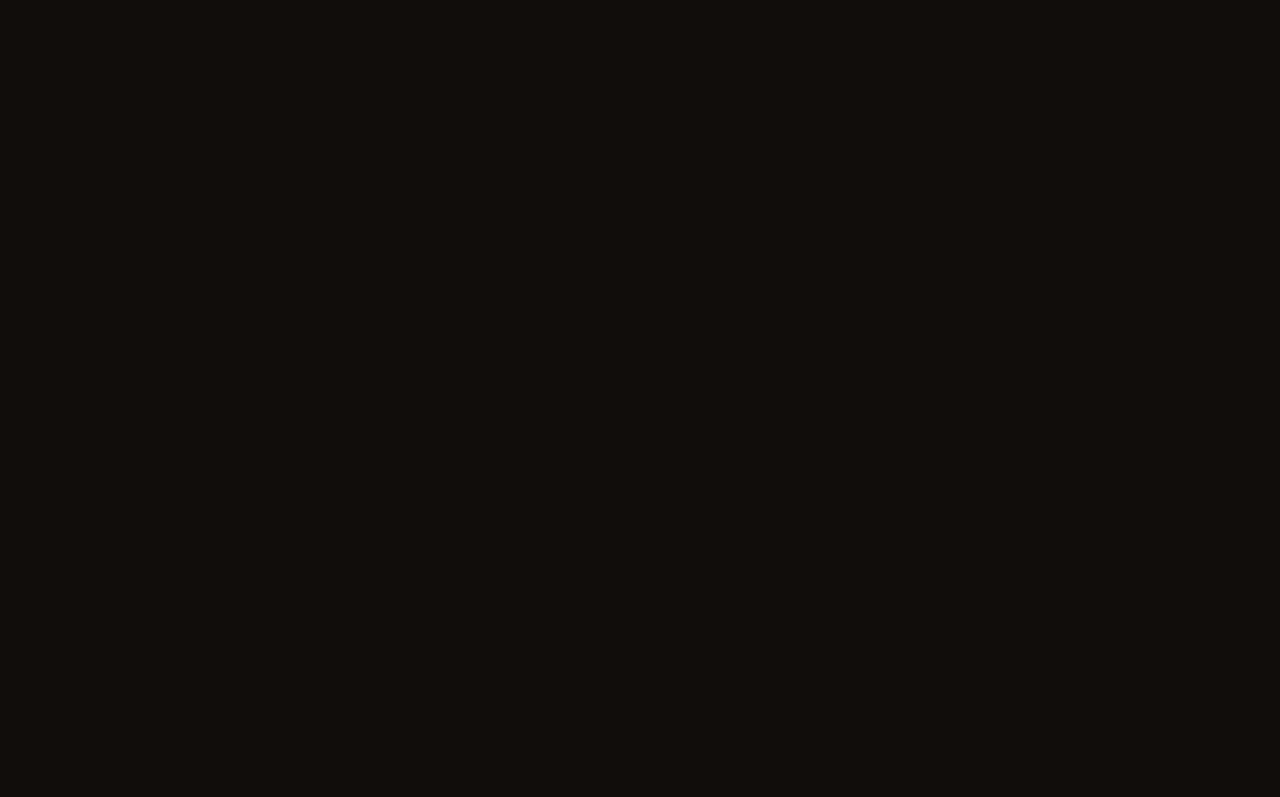
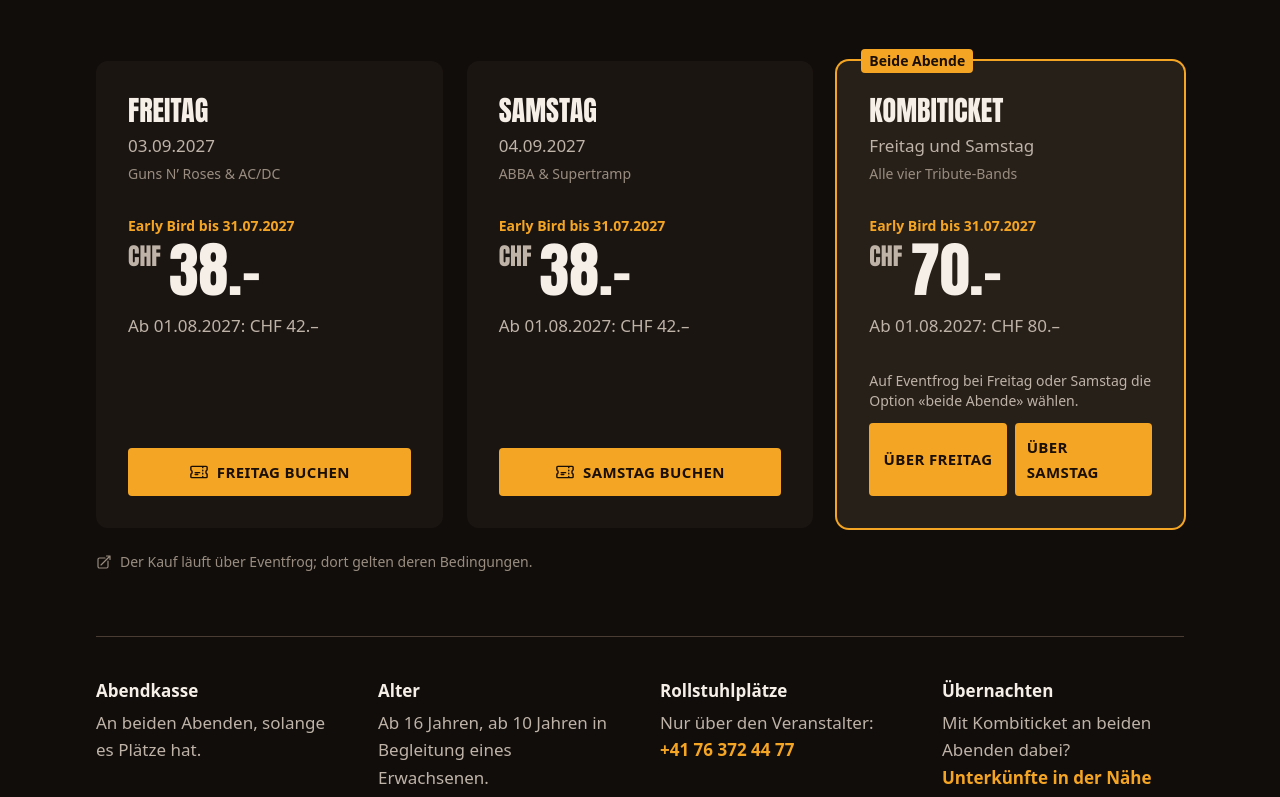
Before and after one commit to RobHa93/tribute_night, a React (Vite) app: page /tickets in a window 1280 px wide. Before the commit this address had no page. Shown: the part 303-1100 px from the top of the page. Before the commit the page ends 800 px from the top, so only its background shows below. Built offline with nearby package versions, Linux system fonts and the light colour scheme.

Commit message:
feat: add ticket page with per-night Eventfrog links

```diff
--- a/index.html
+++ b/index.html
@@ -27,6 +27,7 @@
             "name": "Stadthalle Laufenburg",
             "address": { "@type": "PostalAddress", "postalCode": "5080", "addressLocality": "Laufenburg", "addressCountry": "CH" }
           },
+          "offers": { "@type": "Offer", "url": "https://eventfrog.ch/de/p/konzerte/pop-rock/tribute-night-laufenburg-10-jahre-jubilaeum-laufenburg-7504640735544664563.html" },
           "performer": [
             { "@type": "MusicGroup", "name": "Reckless Roses" },
             { "@type": "MusicGroup", "name": "live/wire" }
@@ -47,6 +48,7 @@
             "name": "Stadthalle Laufenburg",
             "address": { "@type": "PostalAddress", "postalCode": "5080", "addressLocality": "Laufenburg", "addressCountry": "CH" }
           },
+          "offers": { "@type": "Offer", "url": "https://eventfrog.ch/de/p/konzerte/pop-rock/tribute-night-laufenburg-10-jahre-jubilaeum-laufenburg-7504642929597614667.html" },
           "performer": [
             { "@type": "MusicGroup", "name": "Abborn" },
             { "@type": "MusicGroup", "name": "Century’s Crime" }
--- a/src/App.jsx
+++ b/src/App.jsx
@@ -8,6 +8,7 @@ import Sponsoren from './pages/Sponsoren';
 import Kuenstler from './pages/Kuenstler';
 import Impressum from './pages/Impressum';
 import Datenschutz from './pages/Datenschutz';
+import Tickets from './pages/Tickets';
 
 function App() {
   return (
@@ -20,6 +21,7 @@ function App() {
           <Route path="/anreise" element={<Anreise />} />
           <Route path="/kontakt" element={<Kontakt />} />
           <Route path="/sponsoren" element={<Sponsoren />} />
+          <Route path="/tickets" element={<Tickets />} />
           <Route path="/impressum" element={<Impressum />} />
           <Route path="/datenschutz" element={<Datenschutz />} />
         </Route>
--- a/src/components/TicketLink.jsx
+++ b/src/components/TicketLink.jsx
@@ -1,12 +1,19 @@
-import { EVENT } from '../data/event';
+import { Link } from 'react-router-dom';
 import { TicketIcon } from './icons';
 
-const TicketLink = ({ label = 'Tickets kaufen', className = '' }) => (
-  <a href={EVENT.ticketUrl} target="_blank" rel="noopener noreferrer" className={`btn-primary ${className}`}>
-    <TicketIcon />
-    {label}
-    <span className="sr-only"> (Eventfrog, neues Fenster)</span>
-  </a>
-);
+// Mit href: direkter Eventfrog-Link eines Abends. Ohne href: zur Ticket-Seite mit allen Optionen.
+const TicketLink = ({ href, label = 'Tickets kaufen', className = '' }) =>
+  href ? (
+    <a href={href} target="_blank" rel="noopener noreferrer" className={`btn-primary ${className}`}>
+      <TicketIcon />
+      {label}
+      <span className="sr-only"> (Eventfrog, neues Fenster)</span>
+    </a>
+  ) : (
+    <Link to="/tickets" className={`btn-primary ${className}`}>
+      <TicketIcon />
+      {label}
+    </Link>
+  );
 
 export default TicketLink;
--- a/src/components/home/Programm.jsx
+++ b/src/components/home/Programm.jsx
@@ -35,7 +35,7 @@ const NightPanel = ({ night }) => (
       ))}
     </ul>
 
-    <TicketLink label={`Tickets für ${night.day}`} className="mt-6 self-start" />
+    <TicketLink href={night.ticketUrl} label={`Tickets für ${night.day}`} className="mt-6 self-start" />
   </article>
 );
 
--- a/src/data/event.js
+++ b/src/data/event.js
@@ -19,8 +19,6 @@ export const EVENT = {
   dateLabel: '03.–04. September 2027',
   venue: 'Stadthalle Laufenburg',
   postalTown: '5080 Laufenburg',
-  // Führt auf Eventfrog; die Event-Seite folgt, sobald der Vorverkauf aufgeschaltet ist
-  ticketUrl: 'https://www.eventfrog.ch',
   organizer: 'Keropower',
   // Postadresse fürs Impressum, erscheint dort, sobald eingetragen
   address: '',
@@ -40,6 +38,7 @@ export const NIGHTS = [
     start: '20:00',
     end: '02:00',
     acts: ['reckless-roses', 'live-wire'],
+    ticketUrl: 'https://eventfrog.ch/de/p/konzerte/pop-rock/tribute-night-laufenburg-10-jahre-jubilaeum-laufenburg-7504640735544664563.html',
   },
   {
     id: 'samstag',
@@ -50,8 +49,21 @@ export const NIGHTS = [
     start: '19:30',
     end: '02:00',
     acts: ['abborn', 'centurys-crime'],
+    ticketUrl: 'https://eventfrog.ch/de/p/konzerte/pop-rock/tribute-night-laufenburg-10-jahre-jubilaeum-laufenburg-7504642929597614667.html',
   },
 ];
+
+// Preise in CHF; Early Bird gilt bis earlyBirdUntil, danach der Normalpreis
+export const TICKETS = {
+  earlyBirdUntil: '31.07.2027',
+  normalFrom: '01.08.2027',
+  options: [
+    { id: 'freitag', title: 'Freitag', date: '03.09.2027', acts: 'Guns N’ Roses & AC/DC', earlyBird: 38, normal: 42, url: NIGHTS[0].ticketUrl },
+    { id: 'samstag', title: 'Samstag', date: '04.09.2027', acts: 'ABBA & Supertramp', earlyBird: 38, normal: 42, url: NIGHTS[1].ticketUrl },
+    // Kein eigener Link: auf Eventfrog bei Freitag oder Samstag als Option «beide Abende» wählbar
+    { id: 'kombi', title: 'Kombiticket', date: 'Freitag und Samstag', acts: 'Alle vier Tribute-Bands', earlyBird: 70, normal: 80 },
+  ],
+};
 
 // youtubeId: Live-Video der Band, übernommen von der bisherigen Website
 export const ARTISTS = [
--- a/src/pages/Kuenstler.jsx
+++ b/src/pages/Kuenstler.jsx
@@ -110,7 +110,7 @@ const Kuenstler = () => {
               ))}
             </div>
 
-            <TicketLink label={`Tickets für ${night.day}`} className="mt-14" />
+            <TicketLink href={night.ticketUrl} label={`Tickets für ${night.day}`} className="mt-14" />
           </div>
         </section>
       ))}
--- /dev/null
+++ b/src/pages/Tickets.jsx
@@ -0,0 +1,109 @@
+import { Link } from 'react-router-dom';
+import { ExternalIcon, TicketIcon } from '../components/icons';
+import { EVENT, NIGHTS, TICKETS } from '../data/event';
+import { usePageTitle } from '../hooks/usePageTitle';
+
+const formatPrice = (francs) => `${francs}.–`;
+
+const TicketOption = ({ option }) => {
+  const isCombo = option.id === 'kombi';
+
+  return (
+    <li
+      className={`relative flex flex-col rounded-xl p-6 md:p-8 ${
+        isCombo ? 'bg-hall-raised ring-2 ring-accent' : 'bg-hall-surface'
+      }`}
+    >
+      {isCombo && (
+        <p className="absolute -top-3 left-6 rounded bg-accent px-2 py-0.5 text-sm font-bold text-accent-ink">
+          Beide Abende
+        </p>
+      )}
+      <h2 className="heading-card">{option.title}</h2>
+      <p className="mt-1 text-ink-muted">{option.date}</p>
+      <p className="meta mt-1">{option.acts}</p>
+
+      <div className="mt-8 flex-1">
+        <p className="text-sm font-semibold text-accent">Early Bird bis {TICKETS.earlyBirdUntil}</p>
+        <p className="mt-1 font-display text-6xl font-black leading-none tabular-nums">
+          <span className="mr-2 align-top text-2xl font-bold text-ink-muted">CHF</span>
+          {formatPrice(option.earlyBird)}
+        </p>
+        <p className="mt-3 text-ink-muted tabular-nums">
+          Ab {TICKETS.normalFrom}: CHF {formatPrice(option.normal)}
+        </p>
+      </div>
+
+      {isCombo ? (
+        <div className="mt-8">
+          <p className="text-sm text-ink-muted">Auf Eventfrog bei Freitag oder Samstag die Option «beide Abende» wählen.</p>
+          <div className="mt-3 grid grid-cols-2 gap-2">
+            {NIGHTS.map((night) => (
+              <a key={night.id} href={night.ticketUrl} target="_blank" rel="noopener noreferrer" className="btn-primary px-3">
+                Über {night.day}
+                <span className="sr-only"> Kombiticket buchen (Eventfrog, neues Fenster)</span>
+              </a>
+            ))}
+          </div>
+        </div>
+      ) : (
+        <a href={option.url} target="_blank" rel="noopener noreferrer" className="btn-primary mt-8">
+          <TicketIcon />
+          {option.title} buchen
+          <span className="sr-only"> (Eventfrog, neues Fenster)</span>
+        </a>
+      )}
+    </li>
+  );
+};
+
+const Tickets = () => {
+  usePageTitle('Tickets');
+
+  return (
+    <div className="container-content pb-24 pt-32 md:pt-40">
+      <h1 className="heading-page">Tickets</h1>
+      <p className="mt-5 max-w-2xl text-lg text-ink-muted md:text-xl">
+        Tickets ganz einfach online über Eventfrog bestellen oder direkt an der Abendkasse kaufen.
+      </p>
+
+      <ul className="mt-14 grid gap-6 md:grid-cols-3">
+        {TICKETS.options.map((option) => (
+          <TicketOption key={option.id} option={option} />
+        ))}
+      </ul>
+
+      <p className="mt-6 flex items-center gap-2 text-sm text-ink-subtle">
+        <ExternalIcon className="h-4 w-4" />
+        Der Kauf läuft über Eventfrog; dort gelten deren Bedingungen.
+      </p>
+
+      <dl className="mt-16 grid gap-x-10 gap-y-8 border-t border-hall-line pt-10 sm:grid-cols-2 lg:grid-cols-4">
+        <div>
+          <dt className="font-semibold">Abendkasse</dt>
+          <dd className="mt-1 text-ink-muted">An beiden Abenden, solange es Plätze hat.</dd>
+        </div>
+        <div>
+          <dt className="font-semibold">Alter</dt>
+          <dd className="mt-1 text-ink-muted">Ab 16 Jahren, ab 10 Jahren in Begleitung eines Erwachsenen.</dd>
+        </div>
+        <div>
+          <dt className="font-semibold">Rollstuhlplätze</dt>
+          <dd className="mt-1 text-ink-muted">
+            Nur über den Veranstalter:{' '}
+            <a href={EVENT.phone.href} className="link tabular-nums">{EVENT.phone.label}</a>
+          </dd>
+        </div>
+        <div>
+          <dt className="font-semibold">Übernachten</dt>
+          <dd className="mt-1 text-ink-muted">
+            Mit Kombiticket an beiden Abenden dabei?{' '}
+            <Link to="/anreise#uebernachten" className="link">Unterkünfte in der Nähe</Link>
+          </dd>
+        </div>
+      </dl>
+    </div>
+  );
+};
+
+export default Tickets;
```
